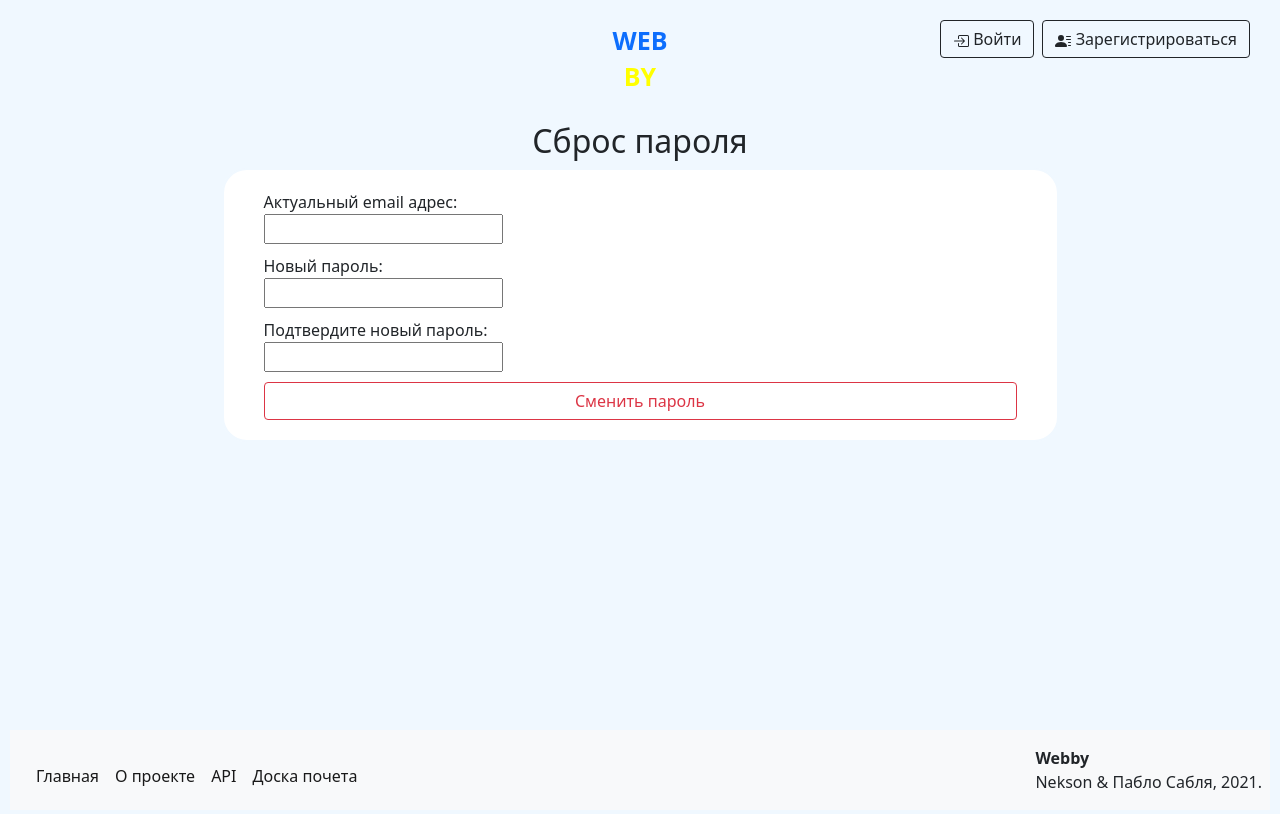
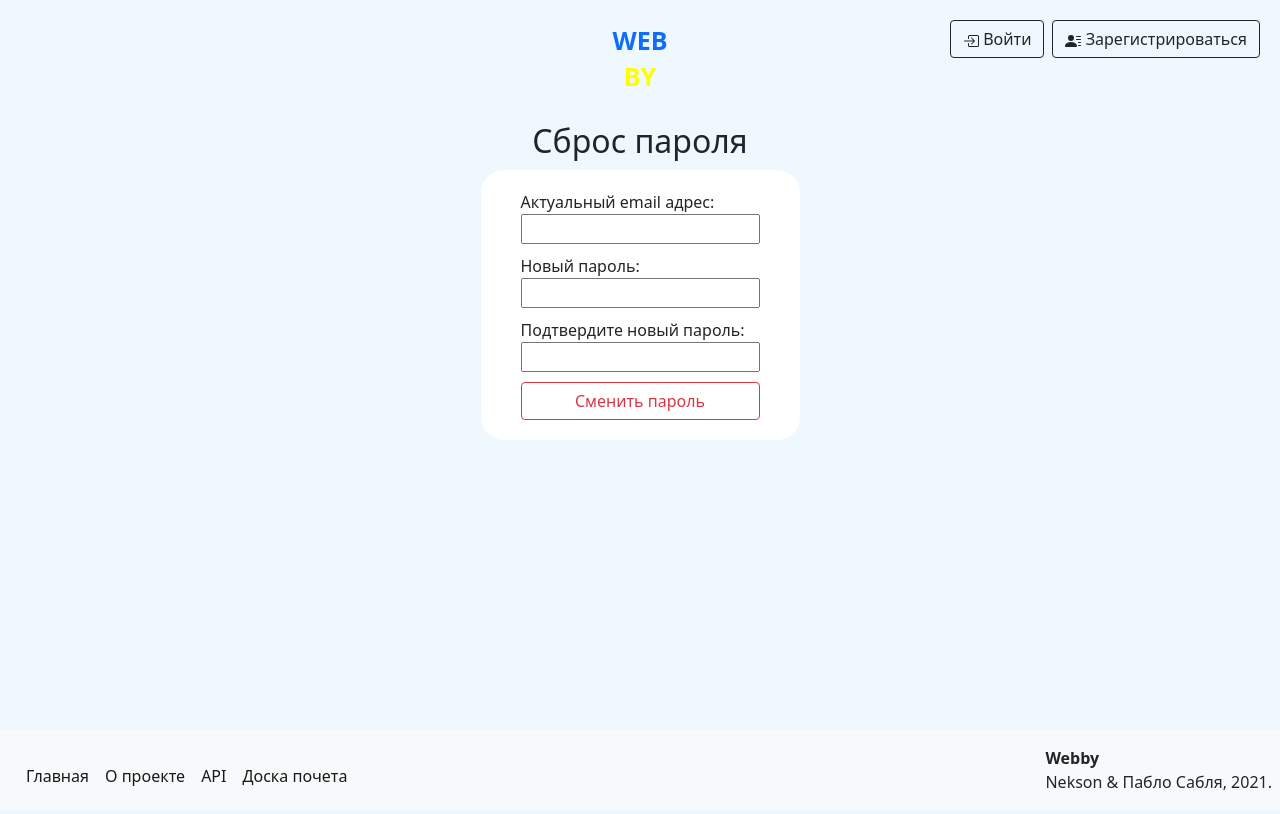
Before and after one commit to Nekson228/Webby, a Flask app: page /login/reset_password in a window 1280 px wide. Run offline with Flask 2, Linux system fonts and the light colour scheme; some libraries are stand-ins or nearby versions.

Commit message:
few more

```diff
--- a/static/css/style.css
+++ b/static/css/style.css
@@ -72,6 +72,7 @@ footer {
 .wrapper {
   position: relative;
   min-height: 100%;
+  margin: 0!important
 }
 main {
     padding-bottom: 120px
--- a/templates/base.html
+++ b/templates/base.html
@@ -52,7 +52,7 @@
         </div>
     </div>
     {% if current_user.is_authenticated %}
-    <div class="d-flex flex-column p-3 bg-white"
+    <div class="d-flex flex-column p-3 bg-white sidebar"
          style="width: 280px; position: fixed; border-radius: 0 10px 10px 0; margin-left: 0px;">
         <span class="fs-4">Быстрый доступ</span>
         <hr>
@@ -61,7 +61,7 @@
                 <a href="/" class="nav-link link-dark">
                     <svg xmlns="http://www.w3.org/2000/svg" width="16" height="16" fill="currentColor"
                          class="bi bi-house-fill" viewBox="0 0 16 16">
-                        `
+
                         <path fill-rule="evenodd"
                               d="m8 3.293 6 6V13.5a1.5 1.5 0 0 1-1.5 1.5h-9A1.5 1.5 0 0 1 2 13.5V9.293l6-6zm5-.793V6l-2-2V2.5a.5.5 0 0 1 .5-.5h1a.5.5 0 0 1 .5.5z"/>
                         <path fill-rule="evenodd"
--- a/templates/reset_password.html
+++ b/templates/reset_password.html
@@ -3,7 +3,7 @@
 {% block content %}
 {% set message_space = namespace(message='') %}
 <h2 align="center">Сброс пароля</h2>
-<form class="float_container w-75" method="post" novalidate>
+<form class="float_container fit-content" method="post" novalidate>
     <div>
         <div>
             {{ form.csrf_token }}
```
Also changed, not shown: db/chats_db.sqlite, static/script/hide_sidebar.js (added).
